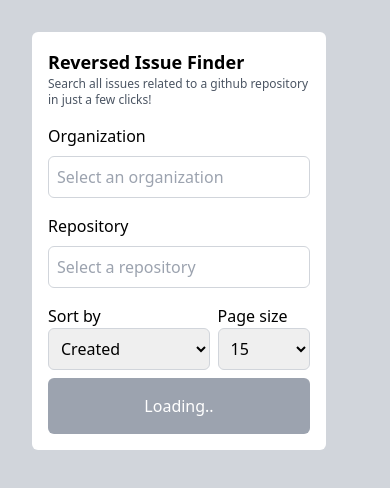
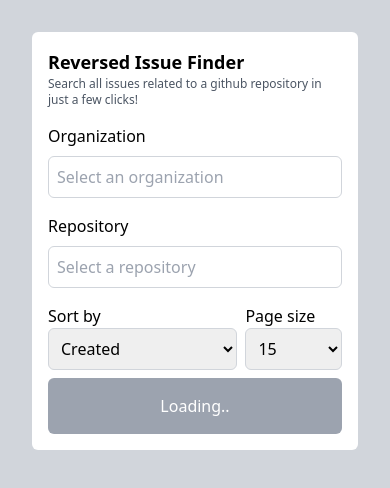
Before and after one commit to Fab-Diaz/reversed-challenge, a Next.js app: page / in a window 390 px wide. Shown: the top 488 px of the page. Built offline with nearby package versions, Linux system fonts and the light colour scheme.

Commit message:
feat: tentative of responsiveness

```diff
--- a/src/pages/index.tsx
+++ b/src/pages/index.tsx
@@ -76,7 +76,7 @@ const Home: NextPage = () => {
 
   return <div className={'wrapper'}>
     <Form isLoading={isLoading} apiError={apiError} onSubmit={submit} />
-    <div>
+    <div className={'content-wrapper'}>
       {
         issues.map((issue: Issue, index) =>
           <IssueCard key={issue.html_url} issue={issue} index={index} pageSize={savedForm?.pageSize ?? 15}/>
--- a/src/styles/form.css
+++ b/src/styles/form.css
@@ -6,6 +6,23 @@
   @apply p-8 flex justify-center items-start space-x-8
 }
 
+
 .row {
   @apply flex space-x-2 w-full
 }
+
+.content-wrapper {
+  @apply w-fit
+}
+
+@media only screen and (max-width: 767px) {
+  .form-wrapper {
+    @apply w-full
+  }
+  .wrapper {
+    @apply w-fit p-8 flex flex-col justify-start items-center space-y-8
+  }
+  .content-wrapper {
+    @apply w-full
+  }
+}
```
Also changed, not shown: 1 other file (tests, documents, lock files or other folders).
